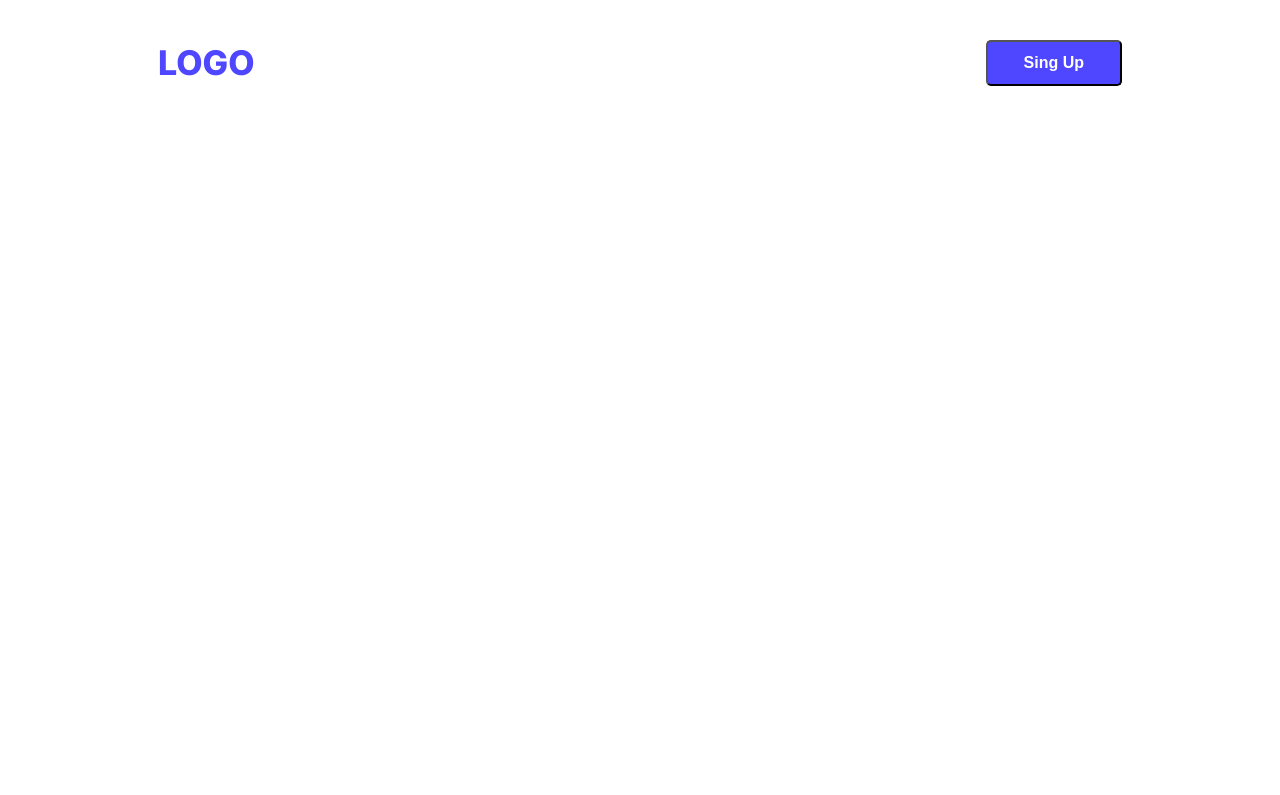
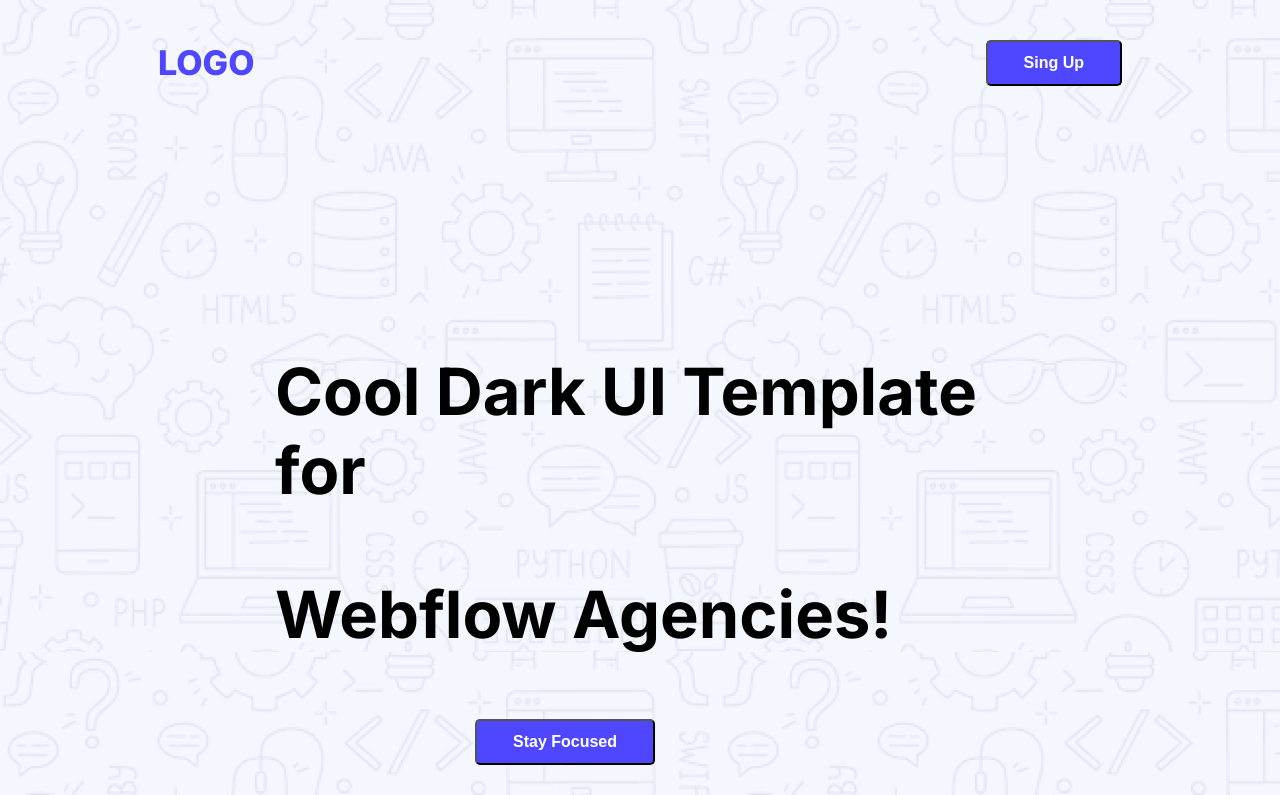
Before and after one commit to TanimMAnto/B12-assainment-1, a plain HTML site: page index.html in a window 1280 px wide. Shown: the top 795 px of the page. Drawn offline with Linux system fonts and the light colour scheme.

Commit message:
Added file-2

```diff
--- a/image/style/color.css
+++ b/image/style/color.css
@@ -6,6 +6,13 @@
 
 
 /* nav styles */
+
+.hero{
+  background-image: url(/image/Assets/Hero-bg.png);
+}
+
+
+
 nav{
     display: flex;
     align-items: center;
@@ -29,3 +36,22 @@ nav{
 
 
 /* banner  style */
+.banner{
+  align-items: center;
+  margin: 235px 267px;
+}
+
+.banner-content h3{
+     font-size: 65px;
+     font-weight: bold;
+}
+
+.banner-btn{
+  font-size: 16px;
+  font-weight: bold;
+  color: white;
+  background-color: #4E47FF;
+  border-radius: 5px;
+  padding: 12px 36px 12px 36px;
+  margin-left: 200px;
+}
--- a/index.html
+++ b/index.html
@@ -9,12 +9,24 @@
 <link href="https://fonts.googleapis.com/css2?family=Inter:ital,opsz,wght@0,14..32,100..900;1,14..32,100..900&display=swap" rel="stylesheet">
     <link rel="stylesheet" href="image/style/color.css">
 </head>
-<body class="inter-normal">
+<body class="inter-normal hero">
     <header>
+    <!-- Nav section -->
         <nav>
             <h3 class="nav-title">LOGO</h3>
             <a href=""><button class="nav-btn">Sing Up</button></a>
         </nav>
+   <!-- Nav end  -->
+
+   <!-- Banner section -->
+        <div class="banner">
+            <div class="banner-content">
+                <h3>Cool Dark UI Template for </h3>
+                <h3>Webflow Agencies!</h3>
+            </div>
+            <button class="banner-btn">Stay Focused</button>
+         </div>
+
     </header>
     <main>
 
```
